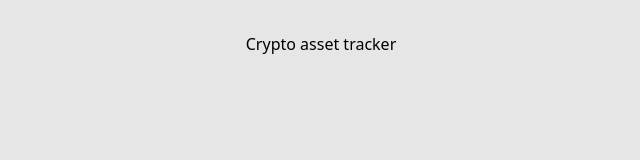
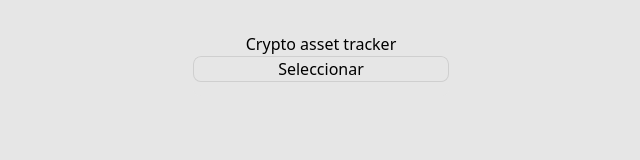
Before and after one commit to RamiroG8k/crypto-asset-track, a React (Vite) app: page / in a window 1280 px wide. Shown: the top 160 px of the page, without its empty margins (319-959 px from the left). Built offline with nearby package versions, Linux system fonts and the light colour scheme.

Commit message:
Create Select component

```diff
--- a/package.json
+++ b/package.json
@@ -12,8 +12,10 @@
     "coverage": "vitest run --coverage"
   },
   "dependencies": {
+    "clsx": "^2.1.1",
     "react": "^18.3.1",
-    "react-dom": "^18.3.1"
+    "react-dom": "^18.3.1",
+    "tailwind-merge": "^2.5.4"
   },
   "devDependencies": {
     "@eslint/js": "^9.11.1",
--- a/src/App.tsx
+++ b/src/App.tsx
@@ -1,24 +1,42 @@
 import { useState } from 'react';
 
 import './App.css';
+import Select from './components/Select';
+import { type Option } from './components/Select/types';
 
 type TimePeriod = 'week' | 'month' | 'year';
 
+const FIXED_ASSETS: Option[] = [
+    {
+        label: 'Bitcoin',
+        value: 'BTC'
+    },
+    {
+        label: 'Ethereum',
+        value: 'ETH'
+    },
+    {
+        label: 'Usdt dollar',
+        value: 'USDT'
+    }
+];
+
 function App() {
-    const [assets, setAssets] = useState([]);
+    const [assets, setAssets] = useState<string[]>([]);
     const [timePeriod, setTimePeriod] = useState<TimePeriod>('week');
 
     return (
         <main className="container">
             <h1>Crypto asset tracker</h1>
 
-            {/**
-             * Component to load asset symbols, it can be populated from a list or from the user's assets
-             *
-             * Nice to have: multiple selection to compare between one or more asset
-             *
-             * <CustomSelect onChange={value => {}} options={[{ label: '', value: '' }]} value={assets} />
-             *  */}
+            <div className="center">
+                <Select
+                    multiple
+                    onValueChange={setAssets}
+                    options={FIXED_ASSETS}
+                    values={assets}
+                />
+            </div>
 
             {/*
              * Component to handle the state of the performance comparison
--- /dev/null
+++ b/src/components/Select/Select.tsx
@@ -0,0 +1,58 @@
+import { useState } from 'react';
+import { SelectProps } from './types';
+import { cn } from '../../utils/cn';
+
+const Select: React.FC<SelectProps> = ({ onValueChange, options, values = [], ...props }) => {
+    const [isOpen, setIsOpen] = useState(false);
+
+    const handleValueChange = (value: string) => {
+        if (props.multiple) {
+            if (values?.includes(value)) {
+                onValueChange(values.filter(item => item !== value));
+            } else {
+                onValueChange([...values, value]);
+            }
+        } else {
+            onValueChange([value]);
+        }
+    };
+
+    return (
+        <div
+            className={cn(
+                "flex flex-col w-64 h-10 relative text-content bg-background",
+                isOpen ? 'overflow-visible rounded-t-lg' : 'overflow-hidden rounded-lg'
+            )}
+        >
+            <button
+                className="h-full center z-10 bg-background rounded-lg border border-content/10"
+                type="button"
+                onClick={() => setIsOpen(prev => !prev)}
+            >
+                Seleccionar
+            </button>
+
+            <div className={cn(
+                'border border-content/10 absolute flex flex-col p-1.5 pt-4 gap-2 transition-all duration-300 bg-background w-full translate-y-8 overflow-y-scroll',
+                isOpen ? 'max-h-64 opacity-100 rounded-b-lg' : 'max-h-0 opacity-0'
+            )}>
+                {options && options.map(({ label, value }) => (
+                    <button
+                        className={cn(
+                            "h-8 border border-content/10 rounded-lg",
+                            values.includes(value) && 'bg-primary/20'
+                        )}
+                        key={value}
+                        onClick={() => handleValueChange(value)}
+                        type="button"
+                        value={value}
+                    >
+                        {label}
+                    </button>
+                ))}
+            </div>
+        </div>
+    );
+};
+
+export default Select
--- /dev/null
+++ b/src/components/Select/index.ts
@@ -0,0 +1,3 @@
+import Select from './Select';
+
+export default Select;
--- /dev/null
+++ b/src/components/Select/types.ts
@@ -0,0 +1,11 @@
+export type Option = {
+    label: string;
+    value: string;
+};
+
+export interface SelectProps extends React.HTMLProps<HTMLSelectElement> {
+    multiple?: boolean;
+    onValueChange: (values: string[]) => void;
+    options: Option[];
+    values: string[];
+};
--- a/src/index.css
+++ b/src/index.css
@@ -9,7 +9,7 @@
 
     --color-background: 0deg 0% 90%;
     --color-content: 0deg 0% 0%;
-    --color-primary: 150deg 66% 35%;
+    --color-primary: 25deg 100% 55%;
     --color-accent: 225deg 15% 60%;
 }
 
@@ -17,7 +17,7 @@
     :root {
         --color-background: 0deg 0% 10%;
         --color-content: 0deg 0% 100%;
-        --color-primary: 150deg 66% 35%;
+        --color-primary: 25deg 100% 55%;
         --color-accent: 225deg 15% 60%;
     }
 }
@@ -26,3 +26,9 @@ body {
     background: hsl(var(--color-background));
     color: hsl(var(--color-content));
 }
+
+@layer components {
+    .center {
+        @apply flex flex-col items-center justify-center;
+    };
+}
--- /dev/null
+++ b/src/utils/cn.ts
@@ -0,0 +1,6 @@
+import { twMerge } from 'tailwind-merge';
+import { clsx, ClassValue } from 'clsx';
+
+export function cn(...inputs: ClassValue[]) {
+    return twMerge(clsx(...inputs));
+};
```
Also changed, not shown: 1 other file (tests, documents, lock files or other folders).
